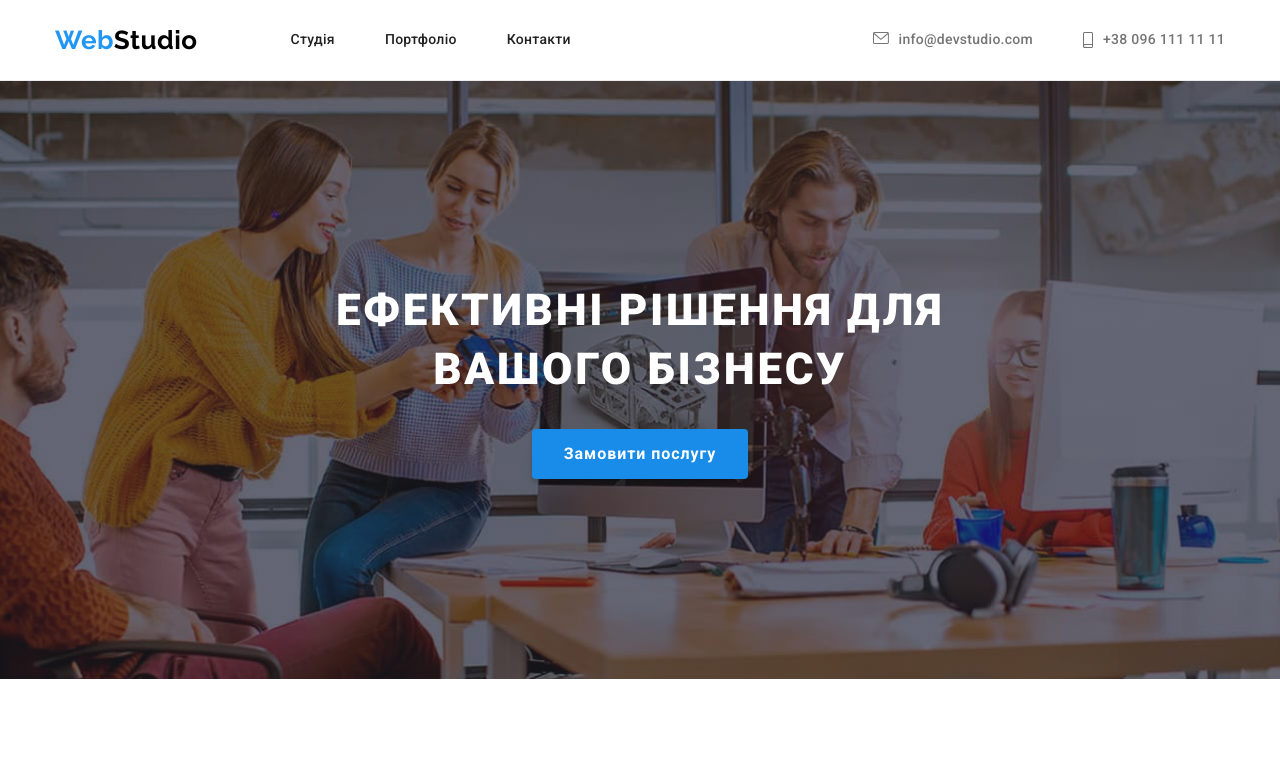
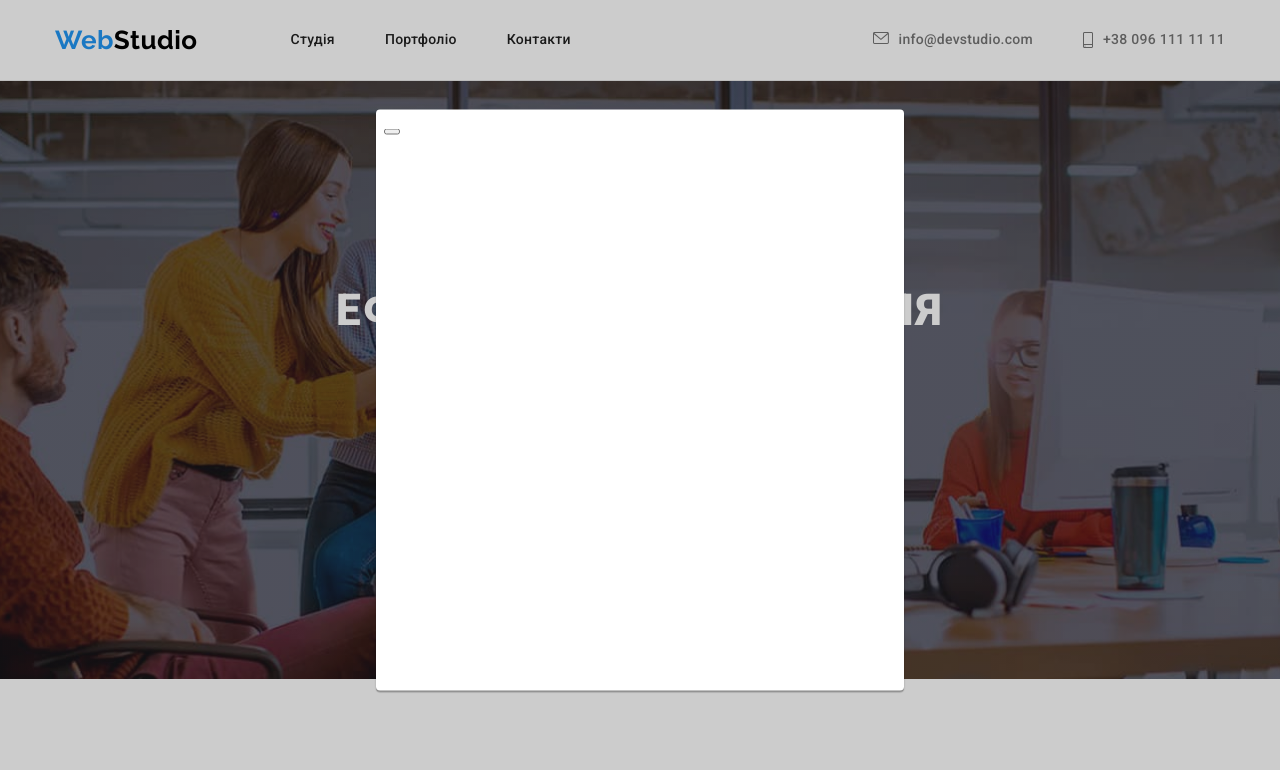
Before and after one commit to DariaDzhyhun/goit-markup-hw-05, a plain HTML site: page index.html in a window 1280 px wide. Both pictures are taken after a click on the button "Замовити послугу". Shown: the top 770 px of the page. Drawn offline with nearby package versions, Linux system fonts and the light colour scheme.

Commit message:
creat modal

```diff
--- a/css/styles.css
+++ b/css/styles.css
@@ -542,3 +542,34 @@ margin-bottom: 9px;
     column-gap: 70px;
     align-items: baseline;
 }
+
+.backdrop{
+    position: fixed;
+    top: 0;
+    left: 0;
+    width: 100%;
+    height: 100%;
+    background: rgba(0, 0, 0, 0.2);
+}
+.backdrop.is-hidden{
+    opacity: 0;
+    pointer-events: none;
+}
+.modal{
+    position: absolute;
+    top: 50%;
+    left: 50%;
+    transform: translate(-50%, -50%);
+    padding: 8px;
+
+    min-width: 528px;
+    min-height: 581px;
+    background: #FFFFFF;
+    box-shadow: 0px 1px 3px rgba(0, 0, 0, 0.12), 0px 1px 1px rgba(0, 0, 0, 0.14), 0px 2px 1px rgba(0, 0, 0, 0.2);
+    border-radius: 4px;
+
+
+}
+.modal-button{
+
+}
--- a/index.html
+++ b/index.html
@@ -44,7 +44,7 @@
         <section class="hero">
             <div class="container">
                 <h1 class="hero-title">Ефективні рішення для вашого бізнесу</h1>
-                <button class="button" type="button"> Замовити послугу</button>
+                <button data-modal-open class="button" type="button"> Замовити послугу</button>
             </div>
 
         </section>
@@ -305,6 +305,13 @@
             </div>
         </div>
     </footer>
+    <div data-modal class="backdrop is-hidden">
+        <div class="modal">
+            <button data-modal-close class="modal-button"></button>
+        </div>
+    </div>
+    <script src="./modal.js"></script>
 </body>
 
+
 </html>
--- /dev/null
+++ b/modal.js
@@ -0,0 +1,14 @@
+(() => {
+  const refs = {
+    openModalBtn: document.querySelector("[data-modal-open]"),
+    closeModalBtn: document.querySelector("[data-modal-close]"),
+    modal: document.querySelector("[data-modal]"),
+  };
+
+  refs.openModalBtn.addEventListener("click", toggleModal);
+  refs.closeModalBtn.addEventListener("click", toggleModal);
+
+  function toggleModal() {
+    refs.modal.classList.toggle("is-hidden");
+  }
+})();
```
